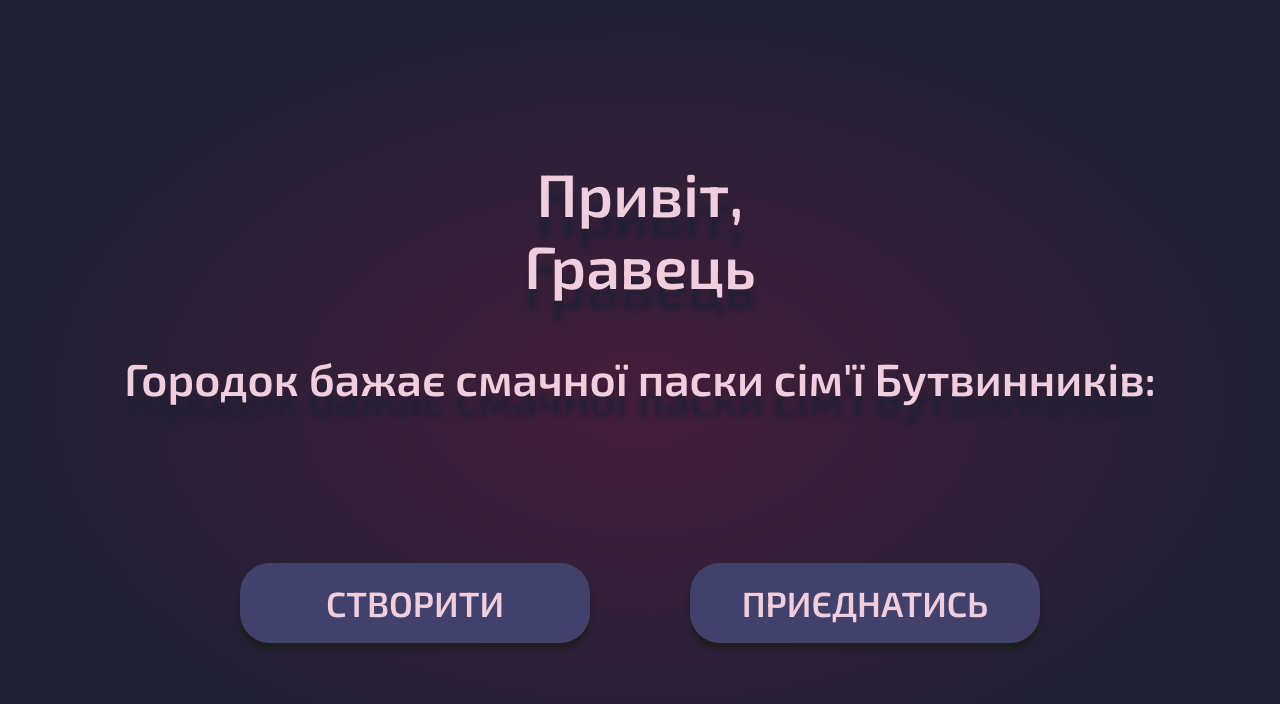
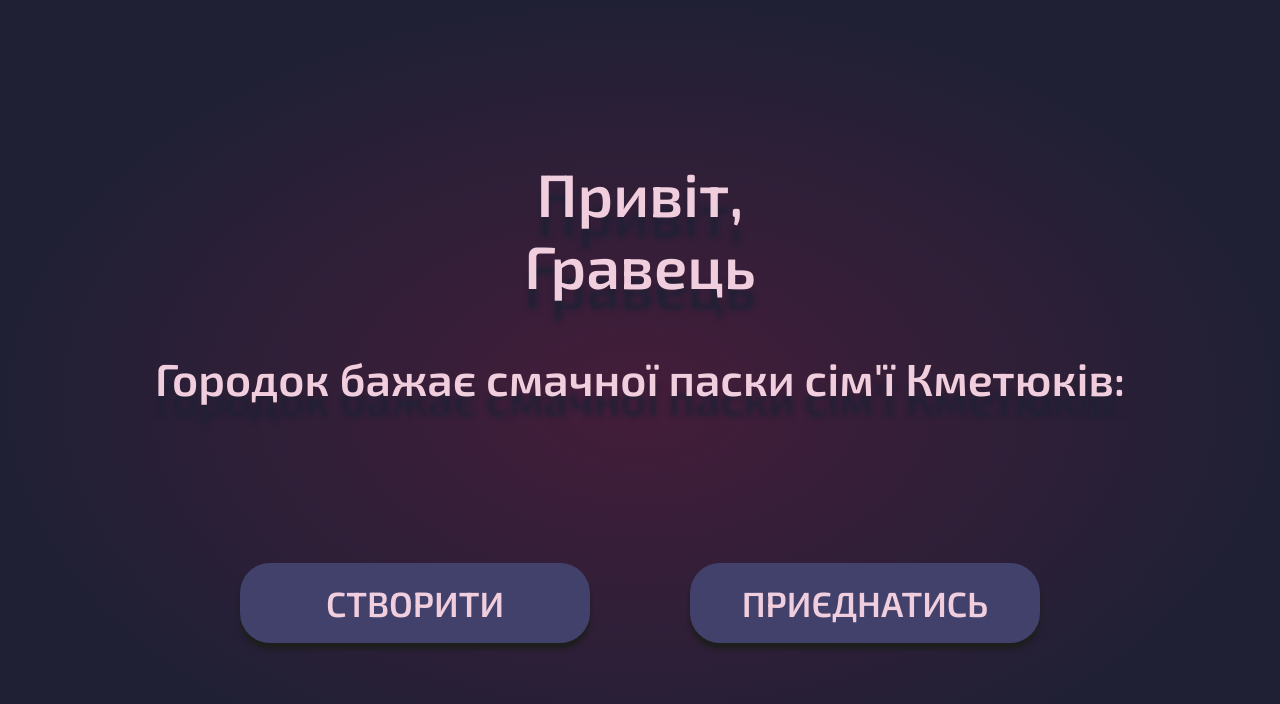
Before and after one commit to Whyylek/no-room-for-you, a website: page public/second-page.html in a window 1280 px wide. Drawn offline with Linux system fonts and the light colour scheme; no server answers.

Commit message:
first commit14

```diff
--- a/public/second-page.html
+++ b/public/second-page.html
@@ -14,7 +14,7 @@
                 <h1>Привіт,<br><span id="nickname"></span></h1>
             </div>
             <div class="header2">
-                <h2>Городок бажає смачної паски сім'ї Бутвинників:<br>
+                <h2>Городок бажає смачної паски сім'ї Кметюків:<br>
                     <br>
                         <br>
                 </h2>
```
